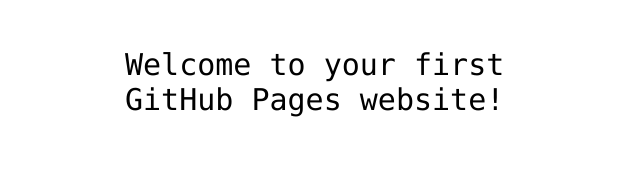
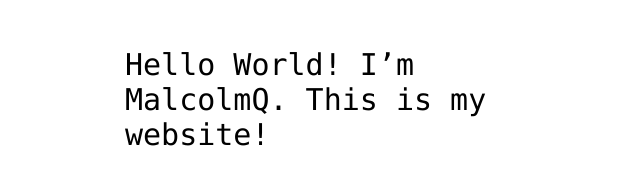
Before and after one commit to MalcolmQ/hello-world, a plain HTML site: page index.html in a window 1280 px wide. Shown: the part 341-526 px from the top of the page, without its empty margins (315-955 px from the left). Drawn offline with Linux system fonts and the light colour scheme.

Commit message:
Update index.html

```diff
--- a/index.html
+++ b/index.html
@@ -12,7 +12,7 @@
 <img src="https://octodex.github.com/images/daftpunktocat-thomas.gif" id="octocat" alt="octocat-gif" />
 
 <!-- Change this code here by copy and pasting your template on line 15 -->
-<p>Welcome to your first GitHub Pages website!</p>
+<p>Hello World! I’m MalcolmQ. This is my website!</p>
 
 </body>
 </html>
```
